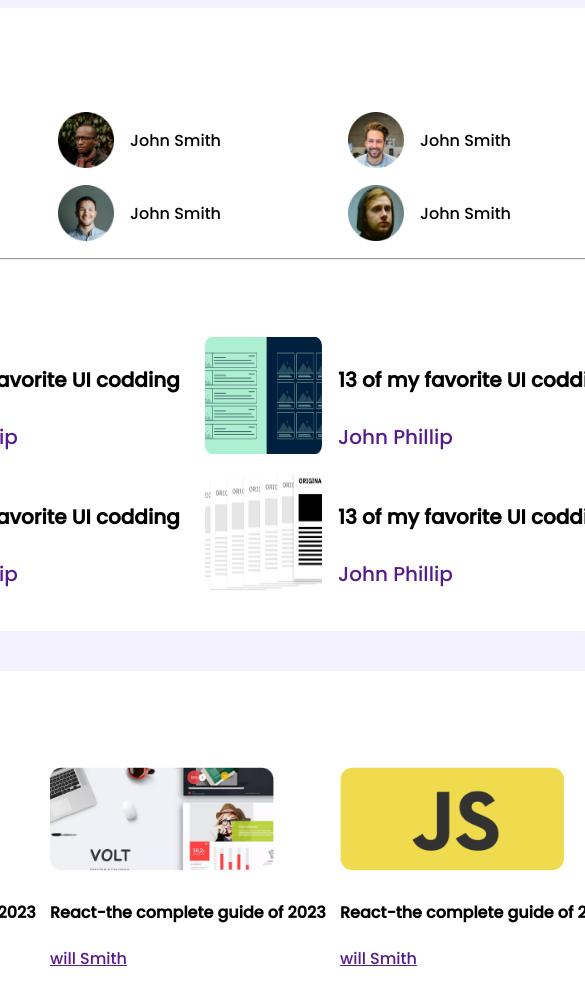
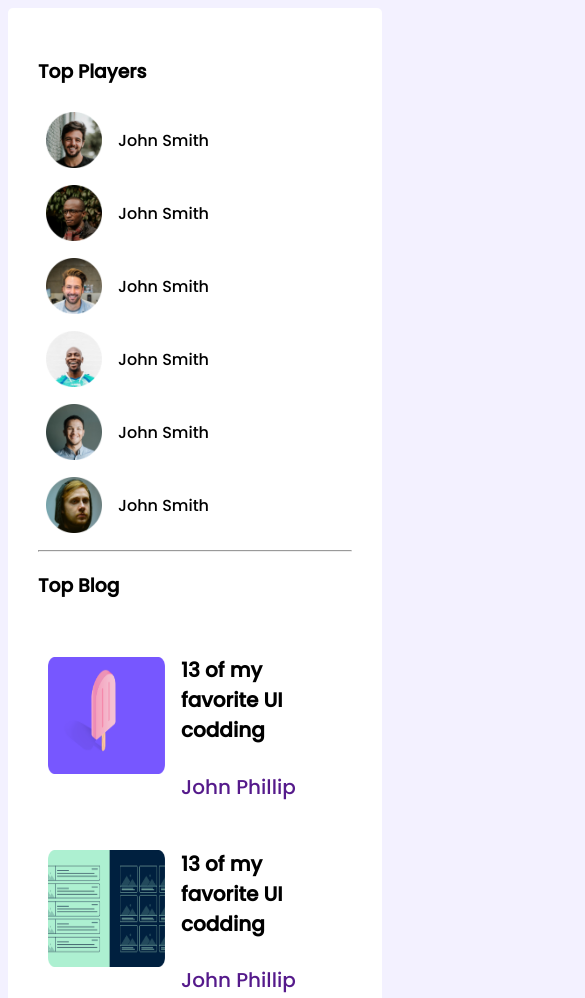
Before and after one commit to Mostafiz1257/leader-board-repo, a plain HTML site: page index.html in a window 390 px wide. Shown: the top 998 px of the page, 585 px wide, since content can reach past the window. Drawn offline with Linux system fonts and the light colour scheme.

Commit message:
totally finished

```diff
--- a/index.html
+++ b/index.html
@@ -12,7 +12,7 @@
    <section class="top">
     <section class="top-section">
         <h3>Top Players</h3>
-        <div class="top-palyers">
+        <div class="top-players">
             <div class="single-player">
 
                     <img class="player-img" src="images/players/player-1.png" alt="">
--- a/style.css
+++ b/style.css
@@ -17,14 +17,14 @@ font-family: 'Poppins', sans-serif;
 }
 .top-section{
 
-    width: 870px;
+    /* width: 870px; */
     /* height: 670px; */
     border-radius: 5px;
     background-color: #FFFFFF;
     padding: 30px;
 }
 
-.top-palyers{
+.top-players{
     display: grid;
     grid-template-columns: repeat(3,1fr);
 
@@ -72,7 +72,7 @@ font-family: 'Poppins', sans-serif;
 lates-course-section */
 .lates-couse{
     padding: 30px;
-    width: 870px;
+    /* width: 870px; */
     background-color: #FFFFFF;
     margin-top: 40px;
     border-radius: 5px;
@@ -91,3 +91,18 @@ lates-course-section */
 /*..............
 Responsive
 ..............*/
+@media screen and (max-width: 576px) {
+    .top-players ,.top-blogs , .total-course{
+
+        grid-template-columns: repeat(1,1fr);
+        width: 100%;
+
+    }
+}
+@media screen and (min-width:577px) and (max-width:992px) {
+    .top-players , .top-blogs , .total-course{
+
+        grid-template-columns: repeat(2,1fr);
+
+    }
+}
```
